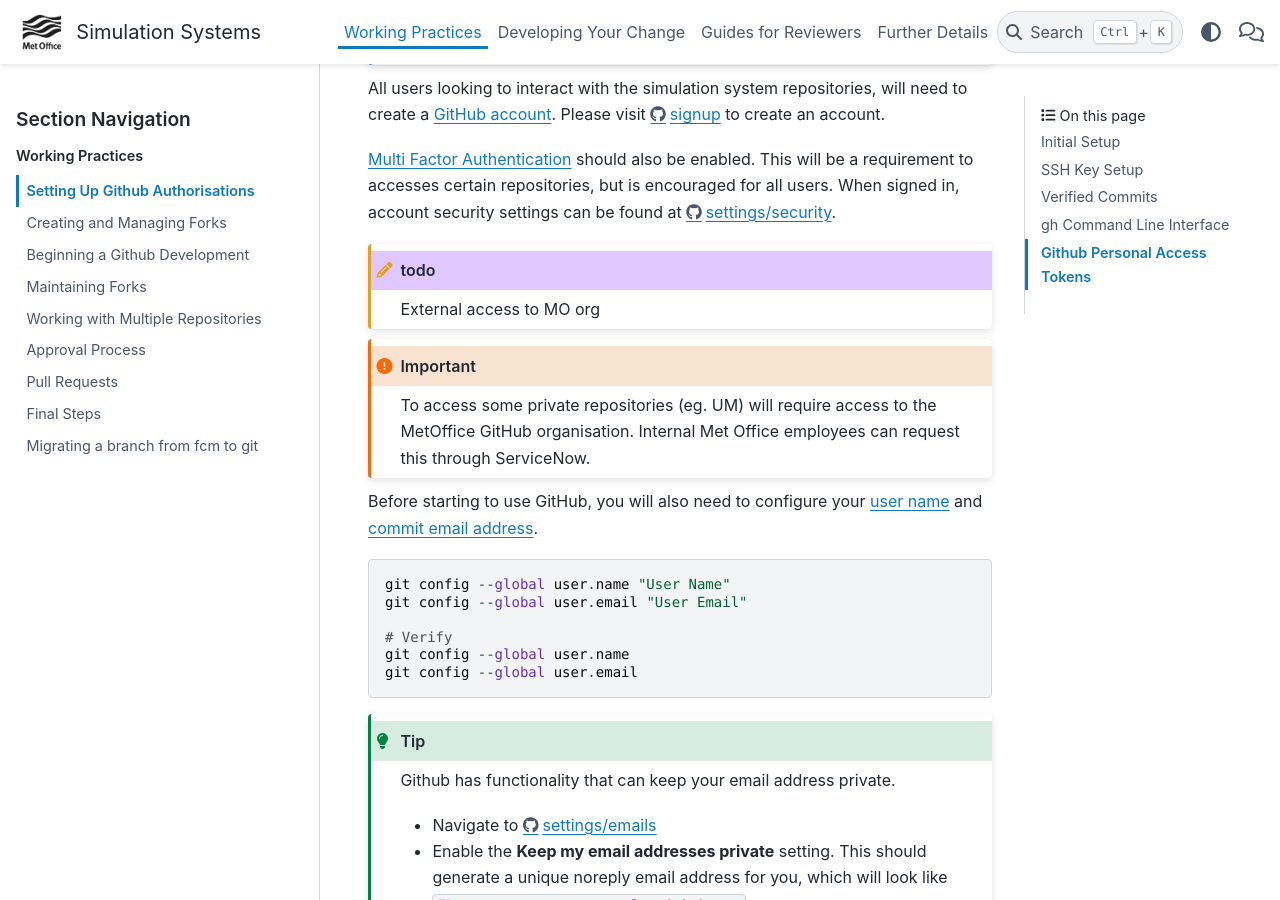
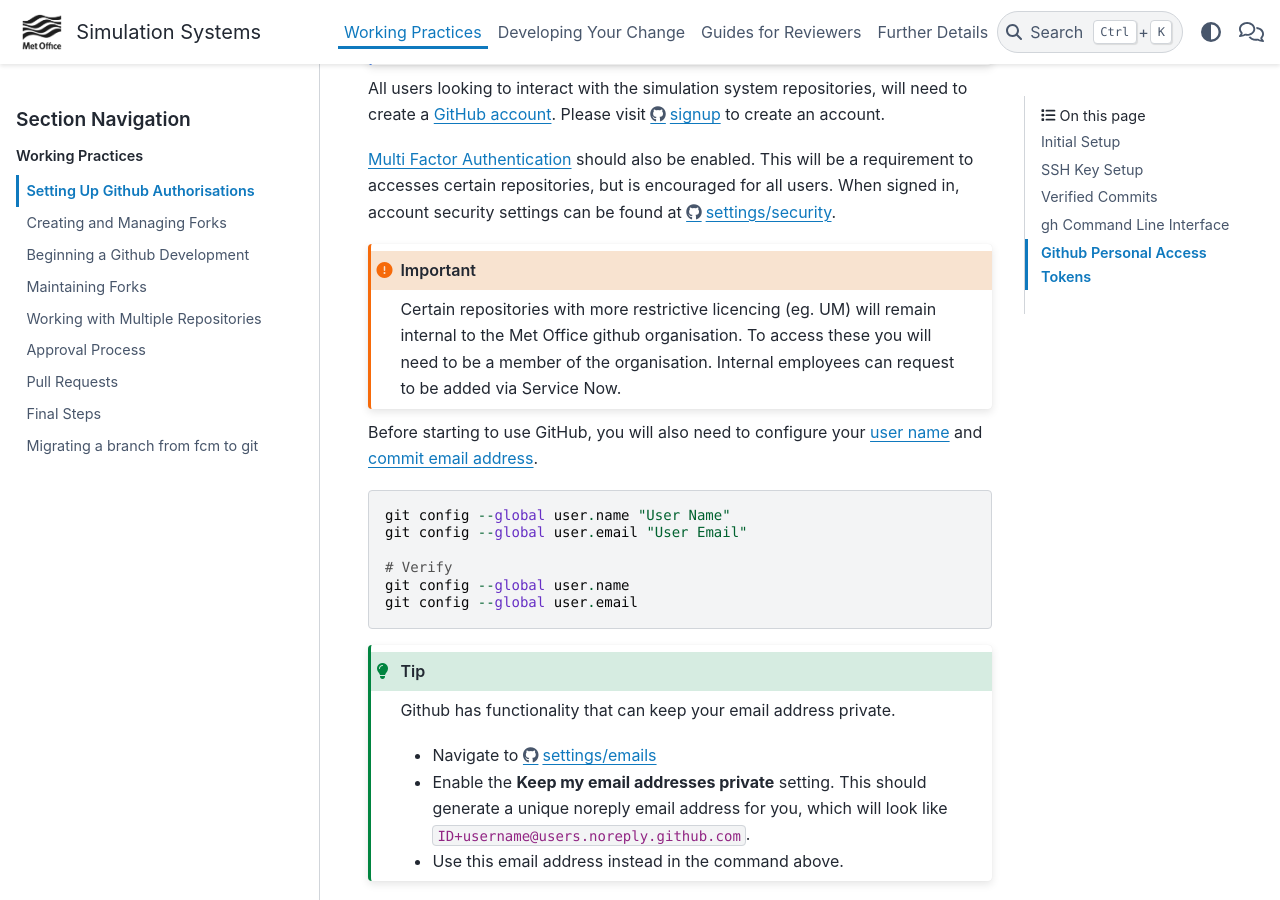
Before and after one commit to MetOffice/simulation-systems, a Sphinx documentation site: the page built from source/WorkingPractices/gh_authorisation.rst, in a window 1280 px wide and 900 px high, scrolled down 463 px. Built offline with Sphinx 7.4.7 and the PyData theme 0.15.4, drawn with Linux system fonts in a browser that asks for light colours.

Commit message:
gh tweaks (#490)
Co-authored-by: Yaswant Pradhan <2984440+yaswant@users.noreply.github.com>

```diff
--- a/source/WorkingPractices/gh_authorisation.rst
+++ b/source/WorkingPractices/gh_authorisation.rst
@@ -25,15 +25,12 @@
 repositories, but is encouraged for all users. When signed in, account security
 settings can be found at `<https://github.com/settings/security>`_.
 
-.. admonition:: todo
-
-    External access to MO org
-
 .. important::
 
-    To access some private repositories (eg.
-    UM) will require access to the MetOffice GitHub organisation. Internal Met
-    Office employees can request this through ServiceNow.
+    Certain repositories with more restrictive licencing (eg. UM) will remain
+    internal to the Met Office github organisation. To access these you will
+    need to be a member of the organisation. Internal employees can request to
+    be added via Service Now.
 
 Before starting to use GitHub, you will also need to configure your `user name
 <https://docs.github.com/en/get-started/git-basics/setting-your-username-in-git?platform=linux>`_
```
Also changed, not shown: source/WorkingPractices/branch_migration.rst (+8 -0 lines), source/index.rst (+7 -0 lines).
